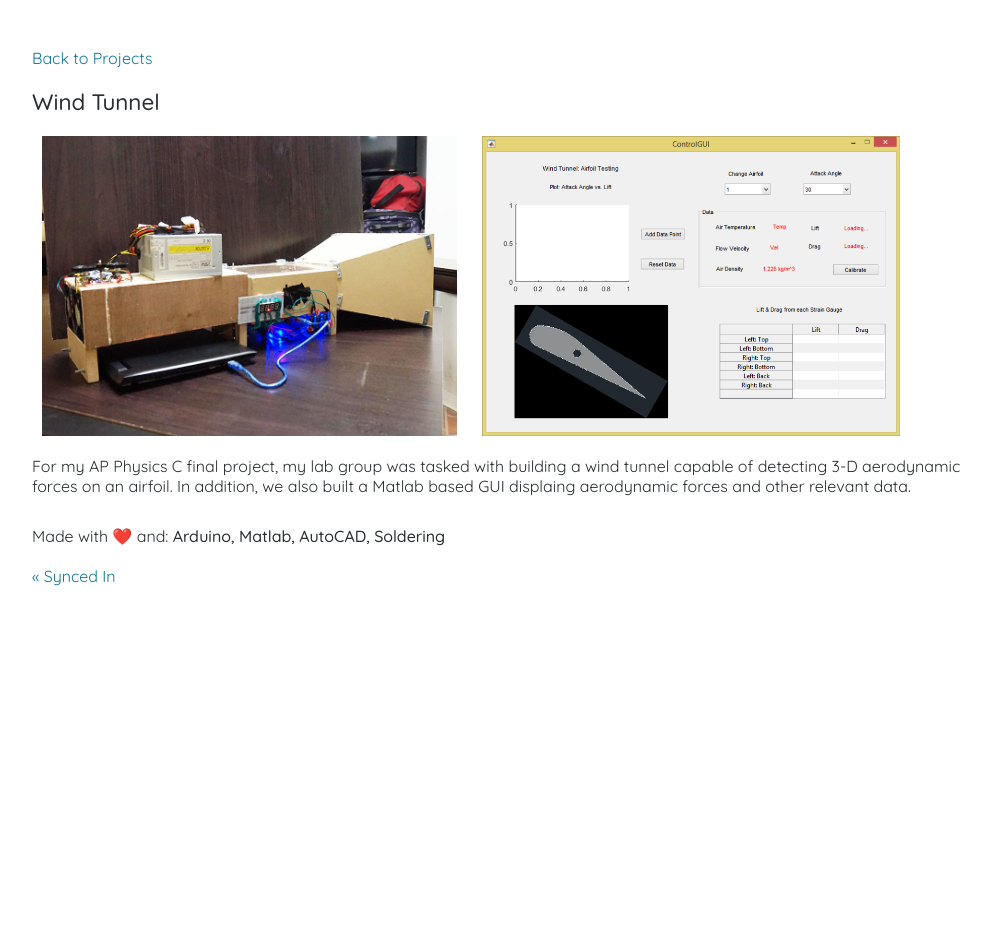
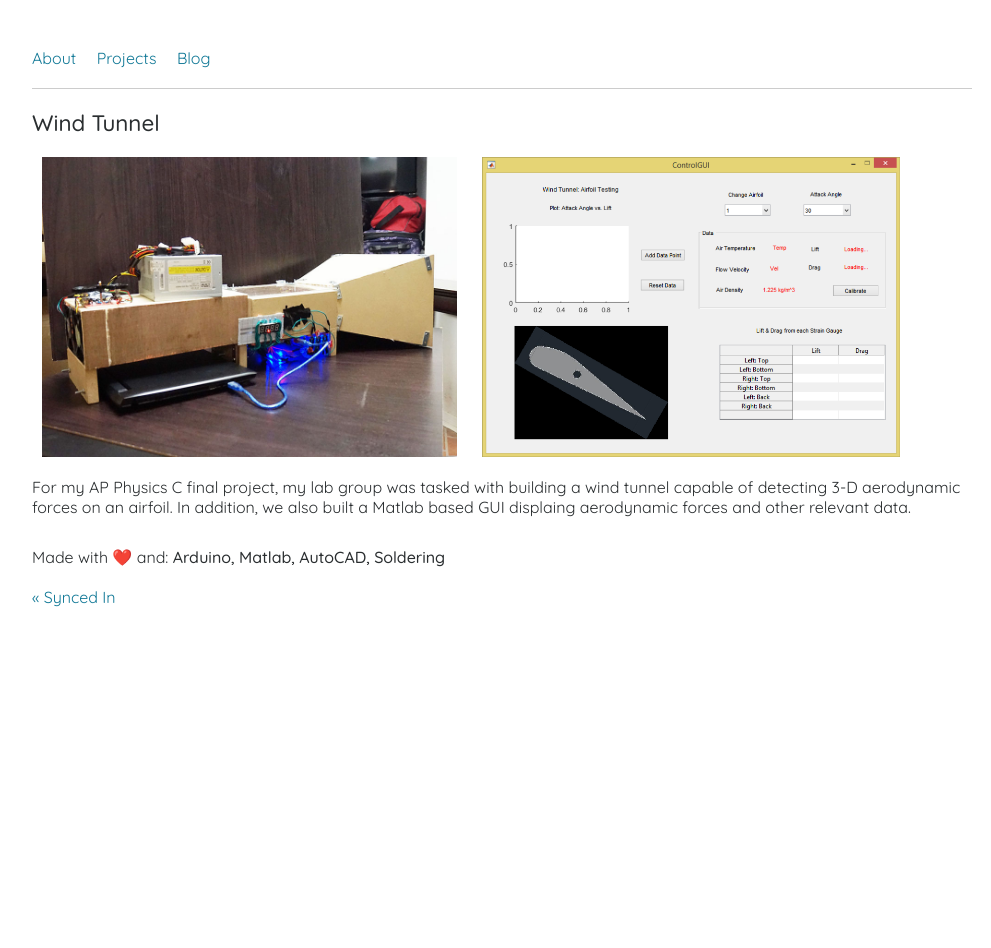
Before and after one commit to yanske/yanske1.github.io, a Jekyll site: the page built from _projects/wind_tunnel.md, in a window 1280 px wide. Shown: the whole page, without its empty margins (138-1129 px from the left). Built offline with Jekyll 4.4.1, drawn with Linux system fonts in a browser that asks for light colours.

Commit message:
Use nav bar for template

```diff
--- a/_layouts/page.html
+++ b/_layouts/page.html
@@ -4,10 +4,7 @@
   <body>
     <div class="container">
       <div class="template wrapper">
-        <div>
-          <!-- TODO: figure out a UI solution for this with more nav.  -->
-          <a href="{{ layout.url }}">Back to {{ layout.name }}</a>
-        </div>
+        {% include nav.html %}
         <br/>
         <div class="template-title">
           {{ page.title }}
--- a/_scss/partials/template.scss
+++ b/_scss/partials/template.scss
@@ -19,6 +19,12 @@
 
   a {
     color: $blue;
+  }
+
+  nav {
+    margin: 0;
+    padding: 0;
+    width: 100%;
   }
 }
 
```
